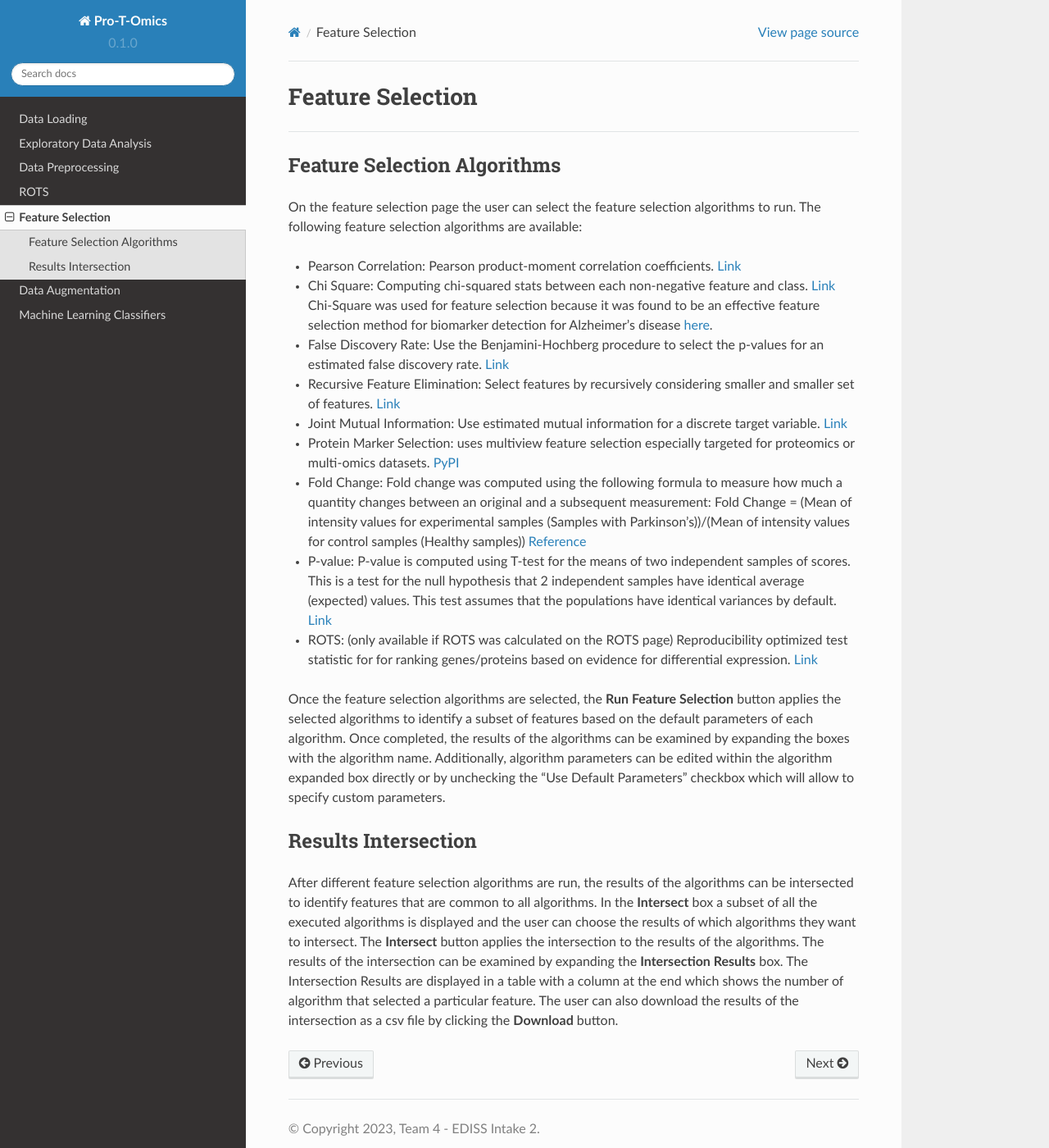
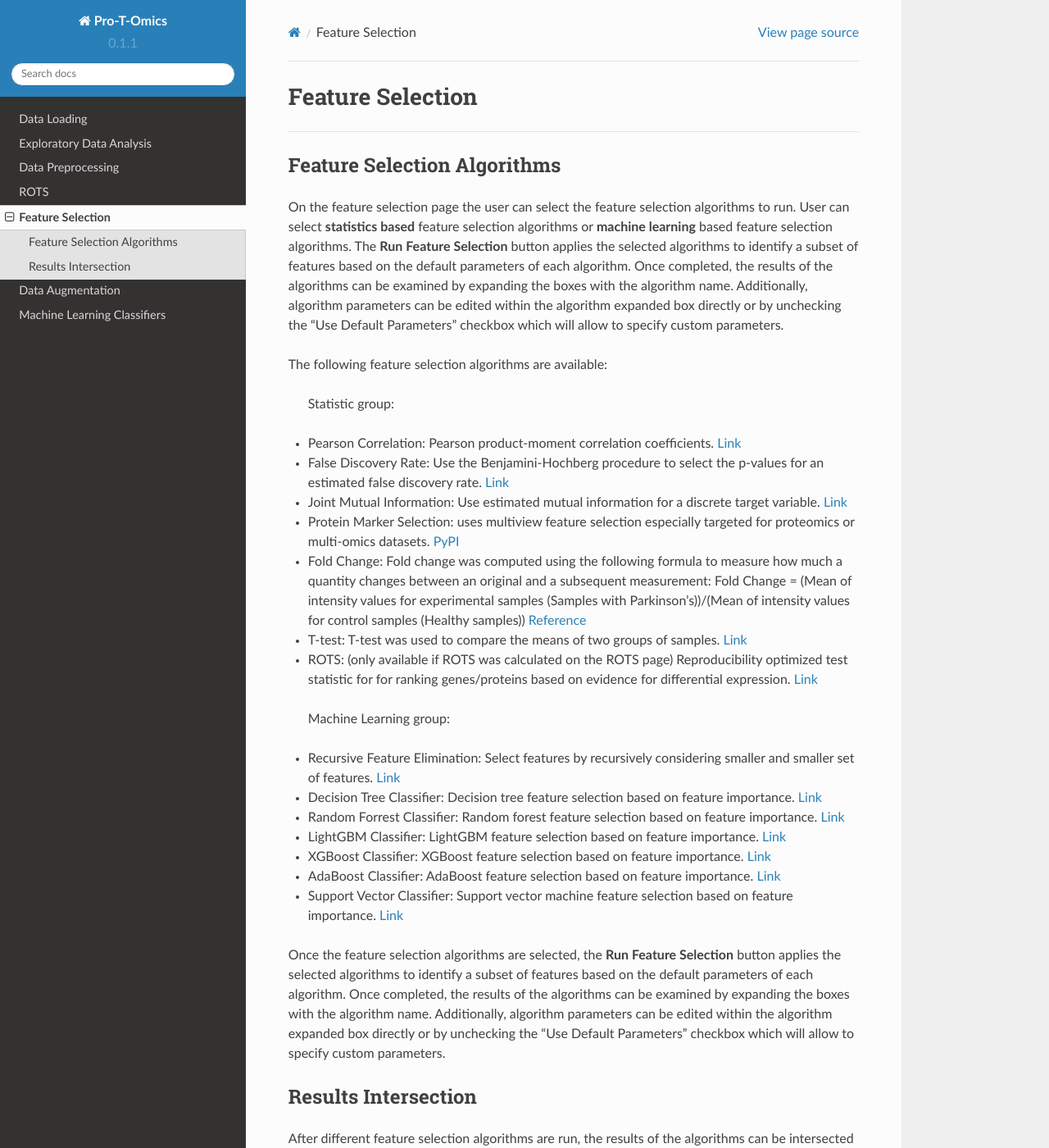
Before and after one commit to EDISS-intake2-team4/read-the-docs, a Sphinx documentation site: the page built from docs/source/features.md, in a window 1280 px wide and 1400 px high. Shown: the whole window at 82% size. Built offline with Sphinx 7.4.7 and the Read the Docs theme 2.0.0, drawn with Linux system fonts in a browser that asks for light colours.

Commit message:
udated docs pages

```diff
--- a/docs/source/conf.py
+++ b/docs/source/conf.py
@@ -7,7 +7,7 @@ copyright = '2023, Team 4 - EDISS Intake 2'
 author = 'Team 4'
 
 release = '0.1'
-version = '0.1.0'
+version = '0.1.1'
 
 # -- General configuration
 
--- a/docs/source/features.md
+++ b/docs/source/features.md
@@ -2,15 +2,13 @@
 --------------------
 
 ## Feature Selection Algorithms
-On the feature selection page the user can select the feature selection algorithms to run.
+On the feature selection page the user can select the feature selection algorithms to run. User can select **statistics based** feature selection algorithms or **machine learning** based feature selection algorithms. The **Run Feature Selection** button applies the selected algorithms to identify a subset of features based on the default parameters of each algorithm. Once completed, the results of the algorithms can be examined by expanding the boxes with the algorithm name. Additionally, algorithm parameters can be edited within the algorithm expanded box directly or by unchecking the "Use Default Parameters" checkbox which will allow to specify custom parameters.
+
 The following feature selection algorithms are available:
+> Statistic group:
 - Pearson Correlation: Pearson product-moment correlation coefficients. [Link](https://numpy.org/doc/stable/reference/generated/numpy.corrcoef.html)
 
-- Chi Square: Computing chi-squared stats between each non-negative feature and class. [Link](https://scikit-learn.org/stable/modules/generated/sklearn.feature_selection.chi2.html) Chi-Square was used for feature selection because it was found to be an effective feature selection method for biomarker detection for Alzheimer's disease [here](https://www.ncbi.nlm.nih.gov/pmc/articles/PMC10217314/).
-
 - False Discovery Rate: Use the Benjamini-Hochberg procedure to select the p-values for an estimated false discovery rate. [Link](https://scikit-learn.org/stable/modules/generated/sklearn.feature_selection.SelectFdr.html)
-
-- Recursive Feature Elimination: Select features by recursively considering smaller and smaller set of features. [Link](https://scikit-learn.org/stable/modules/generated/sklearn.feature_selection.RFE.html)
 
 - Joint Mutual Information: Use estimated mutual information for a discrete target variable. [Link](https://scikit-learn.org/stable/modules/generated/sklearn.feature_selection.mutual_info_classif.html)
 
@@ -18,9 +16,24 @@ The following feature selection algorithms are available:
 
 - Fold Change: Fold change was computed using the following formula to measure how much a quantity changes between an original and a subsequent measurement: Fold Change = (Mean of intensity values for experimental samples (Samples with Parkinson's))/(Mean of intensity values for control samples (Healthy samples)) [Reference](https://www.computabio.com/fold-change-analysis.html)
 
-- P-value: P-value is computed using T-test for the means of two independent samples of scores. This is a test for the null hypothesis that 2 independent samples have identical average (expected) values. This test assumes that the populations have identical variances by default. [Link](https://docs.scipy.org/doc/scipy/reference/generated/scipy.stats.ttest_ind.html)
+- T-test: T-test was used to compare the means of two groups of samples. [Link](https://docs.scipy.org/doc/scipy/reference/generated/scipy.stats.ttest_ind.html)
 
 - ROTS: (only available if ROTS was calculated on the ROTS page) Reproducibility optimized test statistic for for ranking genes/proteins based on evidence for differential expression. [Link](https://pypi.org/project/rots-py/1.2.2/)
+
+> Machine Learning group:
+- Recursive Feature Elimination: Select features by recursively considering smaller and smaller set of features. [Link](https://scikit-learn.org/stable/modules/generated/sklearn.feature_selection.RFE.html)
+
+- Decision Tree Classifier: Decision tree feature selection based on feature importance. [Link](https://scikit-learn.org/stable/modules/generated/sklearn.tree.DecisionTreeClassifier.html)
+
+- Random Forrest Classifier: Random forest feature selection based on feature importance. [Link](https://scikit-learn.org/stable/modules/generated/sklearn.ensemble.RandomForestClassifier.html)
+
+- LightGBM Classifier: LightGBM feature selection based on feature importance. [Link](https://lightgbm.readthedocs.io/en/latest/pythonapi/lightgbm.LGBMClassifier.html)
+
+- XGBoost Classifier: XGBoost feature selection based on feature importance. [Link](https://xgboost.readthedocs.io/en/latest/python/python_api.html#module-xgboost.sklearn)
+
+- AdaBoost Classifier: AdaBoost feature selection based on feature importance. [Link](https://scikit-learn.org/stable/modules/generated/sklearn.ensemble.AdaBoostClassifier.html)
+
+- Support Vector Classifier: Support vector machine feature selection based on feature importance. [Link](https://scikit-learn.org/stable/modules/generated/sklearn.svm.SVC.html)
 
 Once the feature selection algorithms are selected, the **Run Feature Selection** button applies the selected algorithms to identify a subset of features based on the default parameters of each algorithm. Once completed, the results of the algorithms can be examined by expanding the boxes with the algorithm name. Additionally, algorithm parameters can be edited within the algorithm expanded box directly or by unchecking the "Use Default Parameters" checkbox which will allow to specify custom parameters.
 
```
Also changed, not shown: docs/source/classifiers.md (+4 -0 lines), docs/source/eda.md (+2 -2 lines), docs/source/preprocessing.md (+6 -2 lines).
